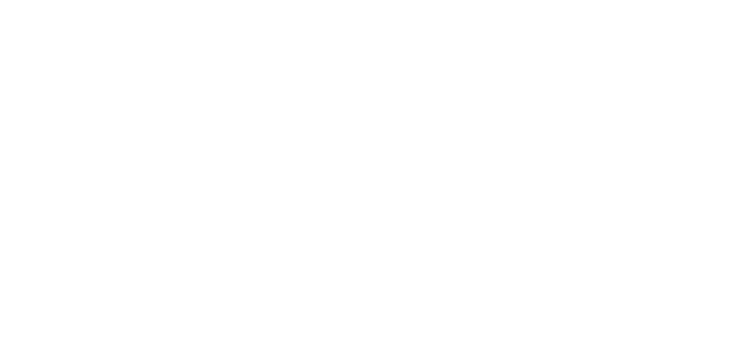
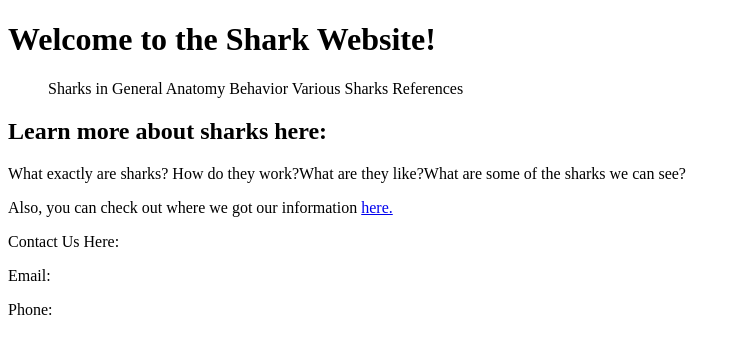
Before and after one commit to johnsonjmaliakal/ISTE-140-Project-2, a plain HTML site: page project2/index.html in a window 1280 px wide. Shown: the whole page, without its empty margins (0-741 px from the left). Drawn offline with Linux system fonts and the light colour scheme.

Commit message:
Added text to the homepage!

```diff
--- a/project2/index.html
+++ b/project2/index.html
@@ -8,12 +8,26 @@
 </head>
 <body>
     <header>
+        <h1 id="sharkTitle">Welcome to the Shark Website!</h1>
         <nav>
-
+        <ul class="heading">
+            <a>Sharks in General</a>
+            <a>Anatomy</a>
+            <a>Behavior</a>
+            <a>Various Sharks</a>
+            <a>References</a>
+            <a></a>
         </nav>
     </header>
+    <h2> Learn more about sharks here: </h2>
+    <div>
+        <span>What exactly are sharks?</span> <span>How do they work?</span><span>What are they like?</span><span>What are some of the sharks we can see?</span>
+    </div>
+    <p>Also, you can check out where we got our information <a href="references.html">here.</a></p>
     <footer>
-
+        <p>Contact Us Here:</p>
+        <p>Email:</p>
+        <p>Phone:</p>
     </footer>
 </body>
 </html>
```
